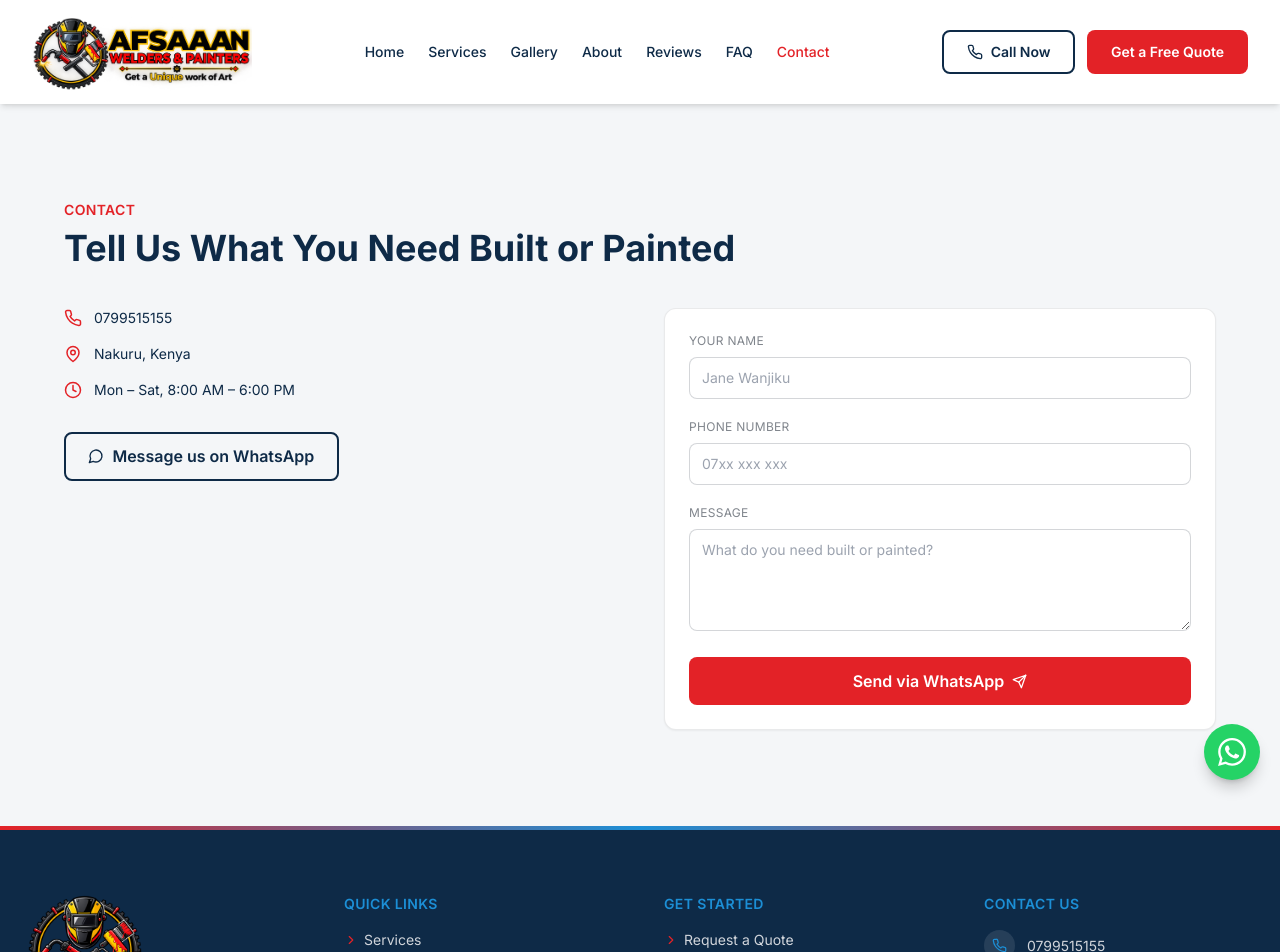
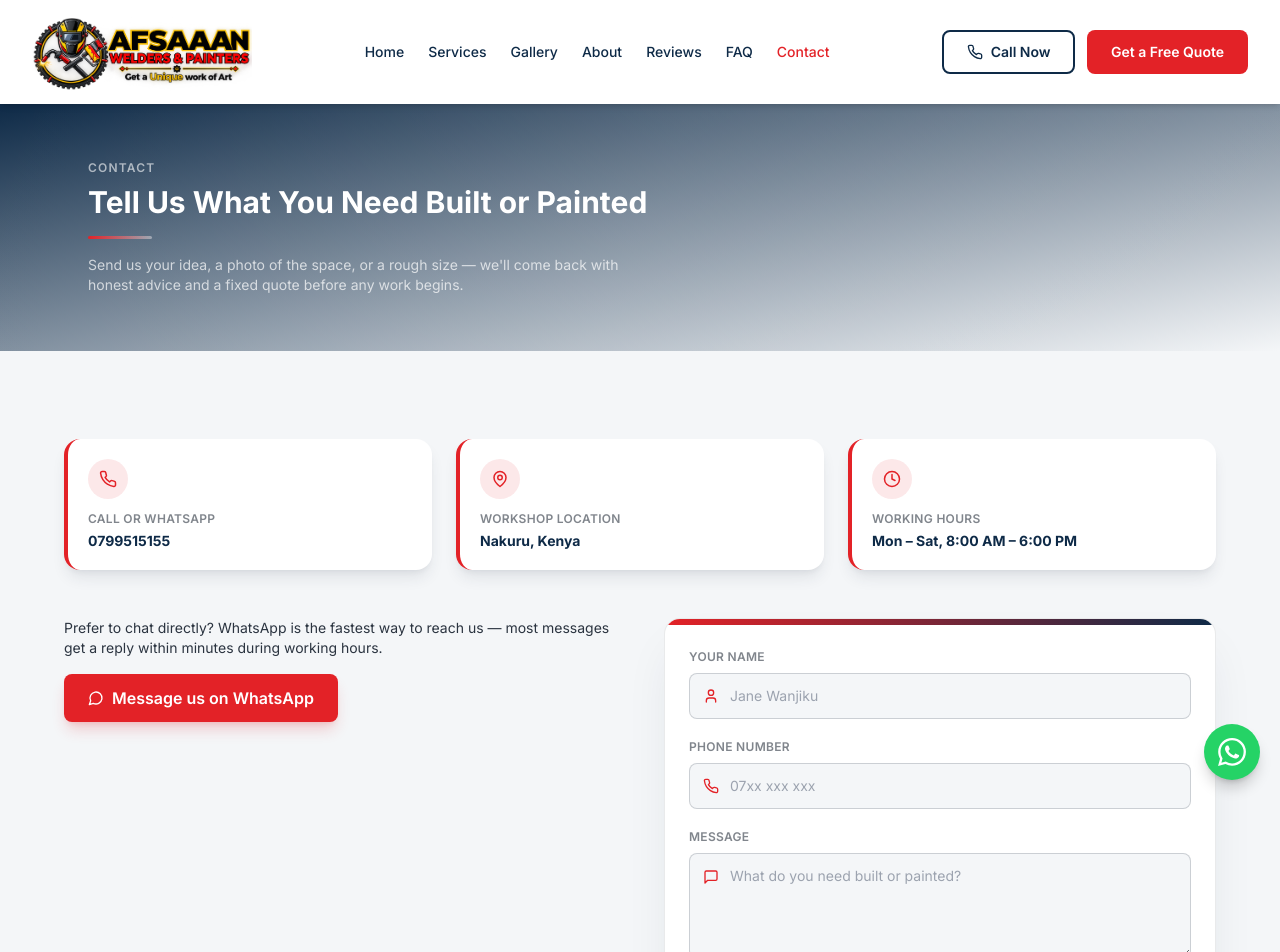
Before and after one commit to Muchyz/Afsaan, a React (Vite) app: page /contact in a window 1280 px wide. Shown: the top 952 px of the page. Built offline with nearby package versions, Linux system fonts and the light colour scheme.

Commit message:
steel-style contact page redesign

```diff
--- a/src/pages/Contact.jsx
+++ b/src/pages/Contact.jsx
@@ -1,8 +1,13 @@
 import { useState } from 'react'
-import { Phone, MapPin, Clock, MessageCircle, Send } from 'lucide-react'
+import { Phone, MapPin, Clock, MessageCircle, Send, User, MessageSquare } from 'lucide-react'
 import { business } from '../data/content'
-import Card from '../components/ui/Card'
 import SectionHeading from '../components/ui/SectionHeading'
+
+const infoCards = [
+  { icon: Phone, label: 'Call or WhatsApp', valueKey: 'phone' },
+  { icon: MapPin, label: 'Workshop Location', valueKey: 'location' },
+  { icon: Clock, label: 'Working Hours', valueKey: 'hours' },
+]
 
 export default function Contact() {
   const [form, setForm] = useState({ name: '', phone: '', message: '' })
@@ -15,39 +20,98 @@ export default function Contact() {
   }
 
   return (
+    <div>
+      {/* Steel-style dark hero band */}
+      <div className="relative bg-gradient-to-br from-navy to-navy-dark overflow-hidden">
+        <div className="absolute inset-0 bg-[linear-gradient(115deg,transparent_0%,rgba(255,255,255,0.04)_50%,transparent_100%)]" />
+        <div className="max-w-6xl mx-auto px-6 py-14 relative">
+          <p className="text-xs uppercase tracking-widest text-white/60 font-semibold mb-2">Contact</p>
+          <h1 className="text-2xl sm:text-3xl font-bold text-white">Tell Us What You Need Built or Painted</h1>
+          <div className="mt-4 h-[3px] w-16 bg-gradient-to-r from-brandred to-white/40 rounded-full" />
+          <p className="max-w-xl text-sm text-white/70 mt-4">
+            Send us your idea, a photo of the space, or a rough size — we'll come back with honest advice and a fixed quote before any work begins.
+          </p>
+        </div>
+      </div>
+
       <div className="section-pad">
         <div className="max-w-6xl mx-auto">
-        <SectionHeading eyebrow="Contact" title="Tell Us What You Need Built or Painted" center={false} />
+          <div className="grid gap-6 sm:grid-cols-3 mb-12 -mt-2">
+            {infoCards.map(({ icon: Icon, label, valueKey }) => (
+              <div key={label} className="rounded-2xl bg-white border-l-4 border-brandred shadow-lg shadow-slate/10 p-5">
+                <span className="flex-shrink-0 w-10 h-10 rounded-full bg-brandred/10 flex items-center justify-center mb-3">
+                  <Icon size={18} className="text-brandred" strokeWidth={2} />
+                </span>
+                <p className="text-xs uppercase tracking-wide text-slate/60 font-semibold">{label}</p>
+                <p className="mt-1 text-sm text-navy font-bold leading-snug">{business[valueKey]}</p>
+              </div>
+            ))}
+          </div>
 
-        <div className="grid gap-12 md:grid-cols-2">
+          <div className="grid gap-12 md:grid-cols-2 items-start">
             <div>
-            <ul className="space-y-4 text-sm text-navy">
-              <li className="flex items-center gap-3"><Phone size={18} className="text-brandred" /> {business.phone}</li>
-              <li className="flex items-center gap-3"><MapPin size={18} className="text-brandred" /> {business.location}</li>
-              <li className="flex items-center gap-3"><Clock size={18} className="text-brandred" /> {business.hours}</li>
-            </ul>
-            <a href={`https://wa.me/${business.whatsapp}`} target="_blank" rel="noopener noreferrer" className="btn-outline mt-8">
+              <p className="text-sm text-slate mb-4">
+                Prefer to chat directly? WhatsApp is the fastest way to reach us — most messages get a reply within minutes during working hours.
+              </p>
+              <a
+                href={`https://wa.me/${business.whatsapp}`}
+                target="_blank"
+                rel="noopener noreferrer"
+                className="btn-primary w-full sm:w-auto justify-center shadow-lg shadow-brandred/20"
+              >
                 <MessageCircle size={16} /> Message us on WhatsApp
               </a>
             </div>
 
-          <Card className="p-6">
-            <form onSubmit={handleSubmit} className="space-y-5">
+            <div className="rounded-2xl bg-white shadow-2xl shadow-navy/10 border border-slate/10 overflow-hidden">
+              <div className="h-1.5 bg-gradient-to-r from-brandred to-navy" />
+              <form onSubmit={handleSubmit} className="p-6 space-y-5">
                 <div>
-                <label className="block text-xs uppercase tracking-wide text-slate/60">Your name</label>
-                <input required value={form.name} onChange={update('name')} className="mt-2 w-full border border-slate/20 rounded-lg px-3 py-2.5 text-sm outline-none focus:border-brandred" placeholder="Jane Wanjiku" />
+                  <label className="block text-xs uppercase tracking-wide text-slate/60 font-semibold">Your name</label>
+                  <div className="relative mt-2">
+                    <User size={16} className="absolute left-3.5 top-1/2 -translate-y-1/2 text-brandred" />
+                    <input
+                      required
+                      value={form.name}
+                      onChange={update('name')}
+                      className="w-full border border-slate/20 rounded-lg pl-10 pr-3.5 py-3 text-sm outline-none transition-colors bg-offwhite focus:bg-white focus:border-brandred focus:ring-2 focus:ring-brandred/10"
+                      placeholder="Jane Wanjiku"
+                    />
+                  </div>
                 </div>
                 <div>
-                <label className="block text-xs uppercase tracking-wide text-slate/60">Phone number</label>
-                <input required value={form.phone} onChange={update('phone')} className="mt-2 w-full border border-slate/20 rounded-lg px-3 py-2.5 text-sm outline-none focus:border-brandred" placeholder="07xx xxx xxx" />
+                  <label className="block text-xs uppercase tracking-wide text-slate/60 font-semibold">Phone number</label>
+                  <div className="relative mt-2">
+                    <Phone size={16} className="absolute left-3.5 top-1/2 -translate-y-1/2 text-brandred" />
+                    <input
+                      required
+                      value={form.phone}
+                      onChange={update('phone')}
+                      className="w-full border border-slate/20 rounded-lg pl-10 pr-3.5 py-3 text-sm outline-none transition-colors bg-offwhite focus:bg-white focus:border-brandred focus:ring-2 focus:ring-brandred/10"
+                      placeholder="07xx xxx xxx"
+                    />
+                  </div>
                 </div>
                 <div>
-                <label className="block text-xs uppercase tracking-wide text-slate/60">Message</label>
-                <textarea required rows={4} value={form.message} onChange={update('message')} className="mt-2 w-full border border-slate/20 rounded-lg px-3 py-2.5 text-sm outline-none focus:border-brandred" placeholder="What do you need built or painted?" />
+                  <label className="block text-xs uppercase tracking-wide text-slate/60 font-semibold">Message</label>
+                  <div className="relative mt-2">
+                    <MessageSquare size={16} className="absolute left-3.5 top-4 text-brandred" />
+                    <textarea
+                      required
+                      rows={4}
+                      value={form.message}
+                      onChange={update('message')}
+                      className="w-full border border-slate/20 rounded-lg pl-10 pr-3.5 py-3 text-sm outline-none transition-colors bg-offwhite focus:bg-white focus:border-brandred focus:ring-2 focus:ring-brandred/10"
+                      placeholder="What do you need built or painted?"
+                    />
                   </div>
-              <button type="submit" className="btn-primary w-full justify-center">Send via WhatsApp <Send size={15} /></button>
+                </div>
+                <button type="submit" className="btn-primary w-full justify-center shadow-lg shadow-brandred/20">
+                  Send via WhatsApp <Send size={15} />
+                </button>
               </form>
-          </Card>
+            </div>
+          </div>
         </div>
       </div>
     </div>
```
Lines whose indentation alone changed are shown as unchanged.
